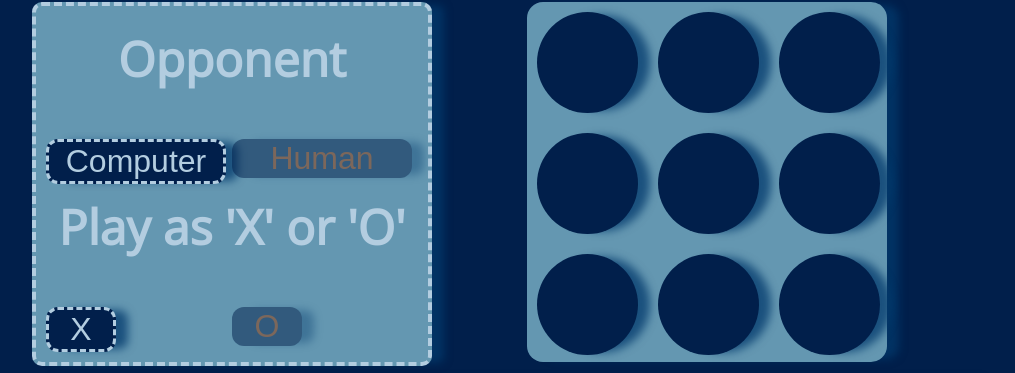
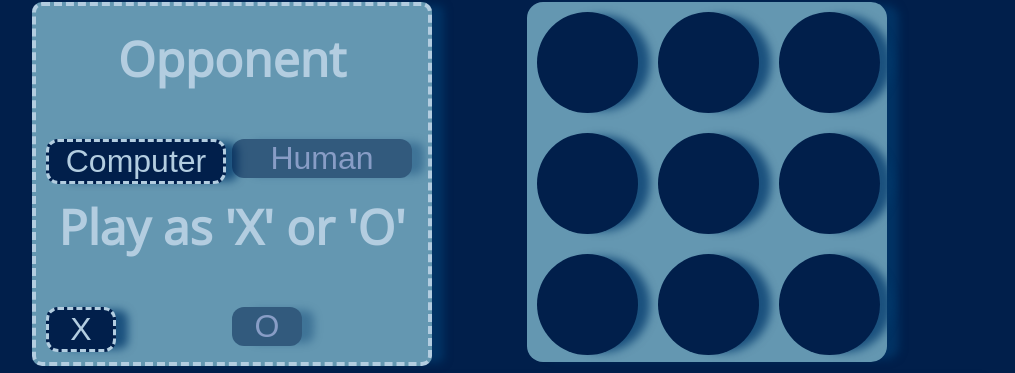
Before and after one commit to movel/tictactoe, a website: page index.html in a window 1280 px wide. Shown: the part 248-621 px from the top of the page, without its empty margins (138-1153 px from the left). Drawn offline with nearby package versions, Linux system fonts and the light colour scheme.

Commit message:
refactor js and style

```diff
--- a/js/index.js
+++ b/js/index.js
@@ -1,6 +1,4 @@
 "use strict";
-
-// let brown = "#5000FF";
 
 let isX = true;
 let isHuman = true;
--- a/scss/style.scss
+++ b/scss/style.scss
@@ -2,10 +2,10 @@
 $pine_tree : #0B071E;
 $chamois: #011f4b;
 $anzac:  	#6497b1;
-$brown: #943908;
+$brown: #ada4db;
 $desert: #b3cde0;
 $red: #CB0000;
-$green: #3F6C45;
+$green: rgb(28, 206, 52);
 $shadow: #03396c;
 
 $edge: 101px;
```
Also changed, not shown: css/style.css.
